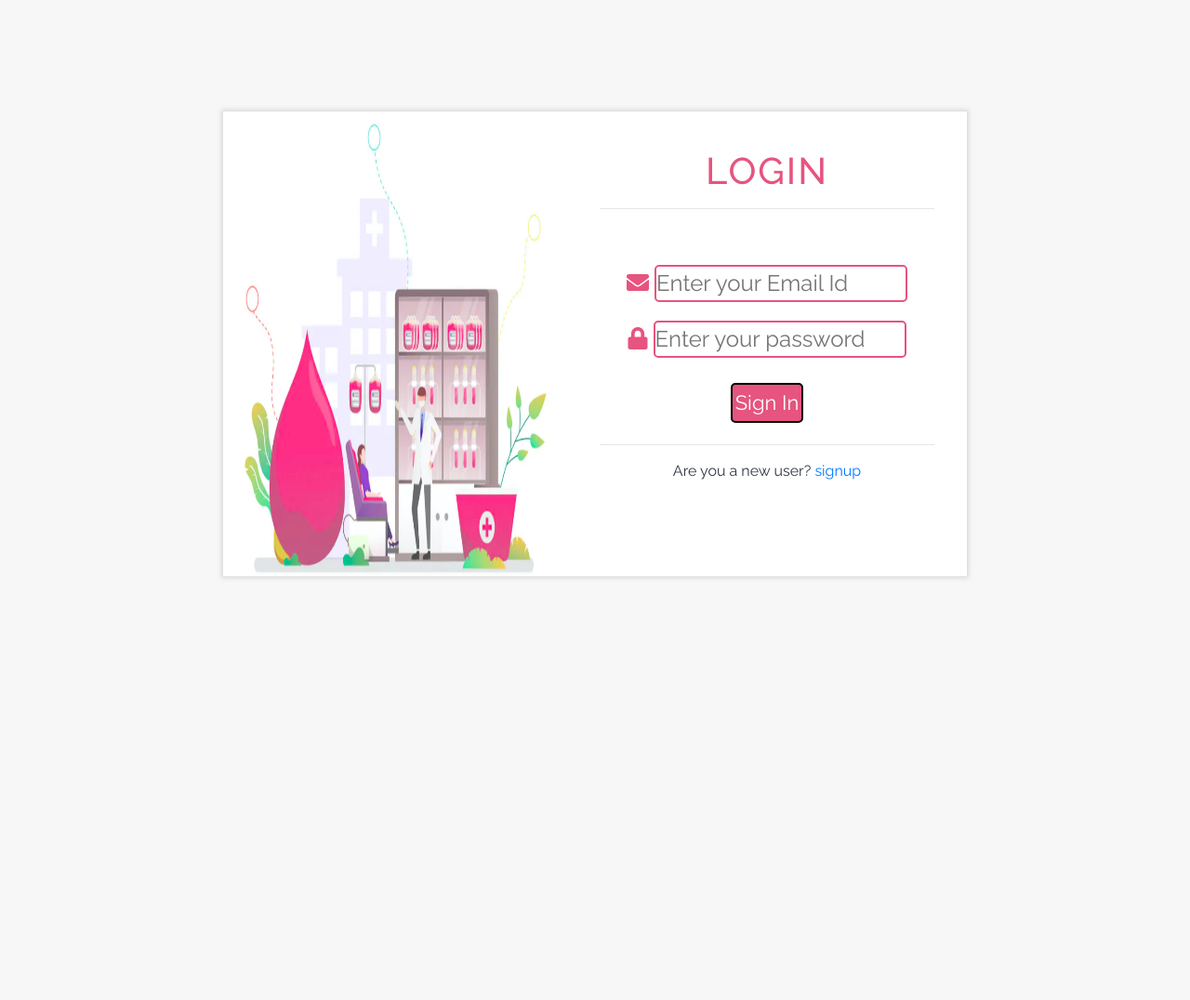
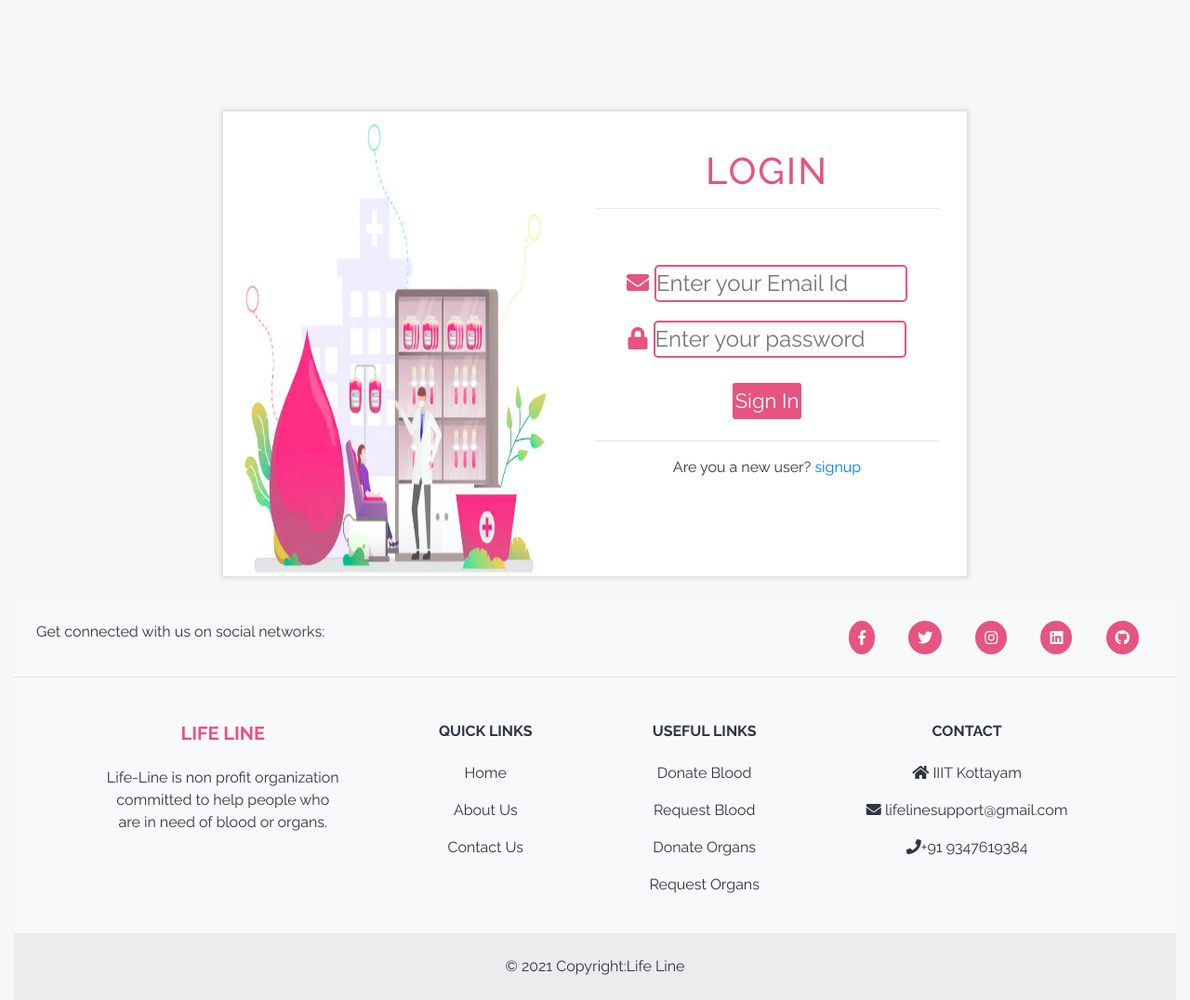
Before and after one commit to Life-line-iiitk/life-line, a PHP site: page /sign_in.html in a window 1280 px wide. Shown: the whole page at 93% size. Run offline with PHP 8.4, Linux system fonts and the light colour scheme.

Commit message:
change sign in page for moblie

```diff
--- a/assets/styles/sign_in_styles.css
+++ b/assets/styles/sign_in_styles.css
@@ -35,7 +35,7 @@
     width: 430px;
     height: 100%;
     text-align: center;
-    padding: 40px 35px 0;
+    padding: 40px 30px 0;
     position: relative;
 }
 
@@ -59,17 +59,15 @@
 
 .login_form .btn button{
     font-size: 22px;
-    border: 2px solid black;
-    border-radius: 5px;
     padding: 3px;
     color: white;
     background-color: var(--red);
+    border: none;
+    border-radius: 3px;;
 }
 
 .login_form .btn button:hover{
     font-size: 22px;
-    border: 2px solid black;
-    border-radius: 5px;
     padding: 3px;
     color: white;
     background-color: #ef5777;
@@ -96,7 +94,7 @@
 }
 
 
-@media screen and (max-width: 500px){
+@media screen and (max-width: 768px){
     .sub_container .login_img img{
         display: none;
     }
--- a/sign_in.html
+++ b/sign_in.html
@@ -31,7 +31,7 @@
     <title>Life Line | Login</title>
 </head>
 <body class="bg">
-    <div class="container">
+    <div class="container-fluid">
         <div class="sub_container">
             <div class="login_img">
                 <img src="./assets/images/blood-hero.png" alt="" class="">
@@ -60,6 +60,108 @@
                 </form>
             </div>
         </div>
+
+        <div class="footer">
+            <!-- Footer -->
+            <footer class="text-center text-lg-start bg-light text-muted mt-4">
+
+                <section class="d-flex justify-content-center justify-content-lg-between p-4 border-bottom">
+                    <div class="me-5 d-none d-lg-block">
+                        <span>Get connected with us on social networks:</span>
+                    </div>
+
+                    <div>
+                        <a href="" class="me-4 text-reset p-3">
+                            <i class="fab fa-facebook-f"></i>
+                        </a>
+                        <a href="" class="me-4 text-reset p-3">
+                            <i class="fab fa-twitter"></i>
+                        </a>
+
+                        <a href="" class="me-4 text-reset p-3">
+                            <i class="fab fa-instagram"></i>
+                        </a>
+                        <a href="" class="me-4 text-reset p-3">
+                            <i class="fab fa-linkedin"></i>
+                        </a>
+                        <a href="" class="me-4 text-reset p-3">
+                            <i class="fab fa-github"></i>
+                        </a>
+                    </div>
+                </section>
+
+                <section class="">
+                    <div class="container text-center text-md-start mt-5">
+                        <div class="row mt-3">
+                            <div class="col-md-3 col-lg-4 col-xl-3 mx-auto mb-4">
+                                <h5 class="text-uppercase fw-bold mb-4" style="color:var(--red);font-weight:bold">
+                                    LIFE LINE
+                                </h5>
+                                <p>
+                                    Life-Line is non profit organization committed to help
+                                    people who are in need of
+                                    blood or organs.
+                                </p>
+                            </div>
+
+                            <div class="col-md-2 col-lg-2 col-xl-2 mx-auto mb-4">
+
+                                <h6 class="text-uppercase fw-bold mb-4">
+                                    <b>QUICK LINKS</b>
+                                </h6>
+                                <p>
+                                    <a href="#!" class="text-reset">Home</a>
+                                </p>
+                                <p>
+                                    <a href="#!" class="text-reset">About Us</a>
+                                </p>
+                                <p>
+                                    <a href="#!" class="text-reset">Contact Us</a>
+                                </p>
+
+                            </div>
+                            <!-- Grid column -->
+
+                            <!-- Grid column -->
+                            <div class="col-md-3 col-lg-2 col-xl-2 mx-auto mb-4">
+                                <!-- Links -->
+                                <h6 class="text-uppercase fw-bold mb-4">
+                                    <b>Useful links</b>
+                                </h6>
+                                <p>
+                                    <a href="#!" class="text-reset">Donate Blood</a>
+                                </p>
+                                <p>
+                                    <a href="#!" class="text-reset">Request Blood</a>
+                                </p>
+                                <p>
+                                    <a href="#!" class="text-reset">Donate Organs</a>
+                                </p>
+                                <p>
+                                    <a href="#!" class="text-reset">Request Organs</a>
+                                </p>
+                            </div>
+
+                            <div class="col-md-4 col-lg-3 col-xl-3 mx-auto mb-md-0 mb-4">
+
+                                <h6 class="text-uppercase fw-bold mb-4">
+                                    <b>Contact</b>
+                                </h6>
+                                <p><i class="fas fa-home me-3"></i> IIIT Kottayam</p>
+                                <p>
+                                    <i class="fas fa-envelope me-3"></i>
+                                    lifelinesupport@gmail.com
+                                </p>
+                                <p><i class="fas fa-phone me-3"></i>+91 9347619384</p>
+                            </div>
+                        </div>
+                    </div>
+                </section>
+                <div class="text-center p-4" style="background-color: rgba(0, 0, 0, 0.05);">
+                    © 2021 Copyright:Life Line
+                </div>
+            </footer>
+        </div>
     </div>
 </body>
 </html>
```
